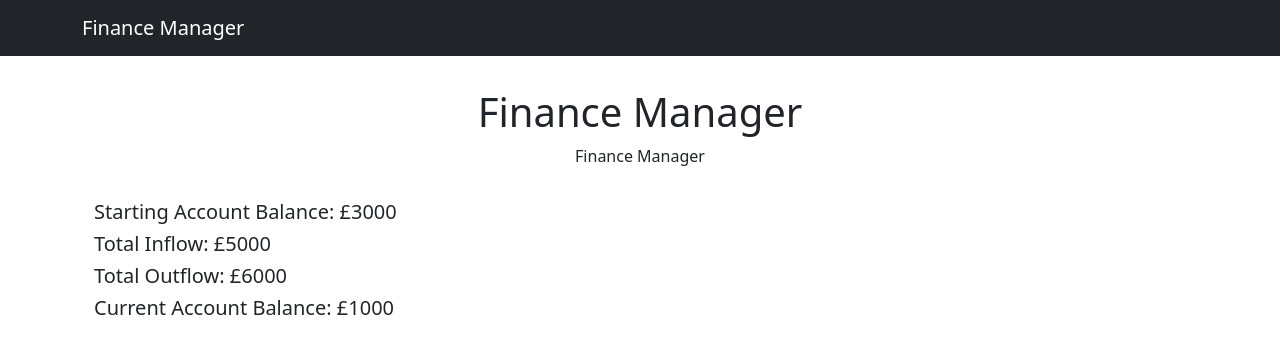
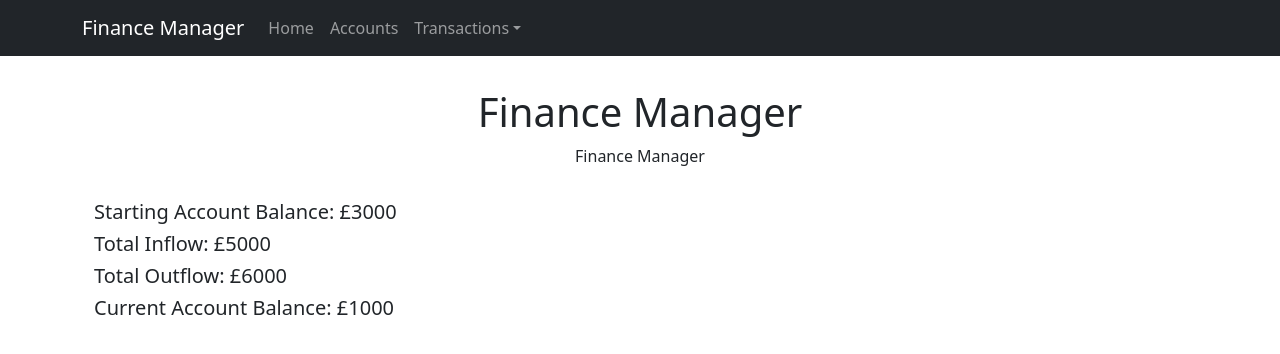
Before and after one commit to Lydiaade/Finance-App, a React (Create React App) app in the folder fm-ui/: page / in a window 1280 px wide. Shown: the top 354 px of the page. Built offline with nearby package versions, Linux system fonts and the light colour scheme; no server answers.

Commit message:
Fix navbar when screen is adjusted

```diff
--- a/fm-ui/src/components/general/Navbar.jsx
+++ b/fm-ui/src/components/general/Navbar.jsx
@@ -6,24 +6,23 @@ import {NavDropdown} from "react-bootstrap";
 function NavigationBar() {
     return (
         <>
-            <Navbar expand="xxl" bg="dark" variant="dark">
+            <Navbar expand="lg" bg="dark" variant="dark">
                 <Container>
                     <Navbar.Brand href="/">Finance Manager</Navbar.Brand>
-                    <Nav className="me-auto">
+                    <Navbar.Toggle aria-controls="basic-navbar-nav"/>
                     <Navbar.Collapse id="basic-navbar-nav">
                         <Nav className="me-auto">
                             <Nav.Link href="/">Home</Nav.Link>
                             <Nav.Link href="/accounts">Accounts</Nav.Link>
                             <NavDropdown title="Transactions" id="basic-nav-dropdown">
                                 <NavDropdown.Item href="/transactions">View Transactions</NavDropdown.Item>
-                                    <NavDropdown.Divider />
+                                <NavDropdown.Divider/>
                                 <NavDropdown.Item href="/uploadTransactions">
                                     Upload Transactions
                                 </NavDropdown.Item>
                             </NavDropdown>
                         </Nav>
                     </Navbar.Collapse>
-                    </Nav>
                 </Container>
             </Navbar>
         </>
```
Also changed, not shown: 1 other file (tests, documents, lock files or other folders). Lines whose indentation alone changed are shown as unchanged.
